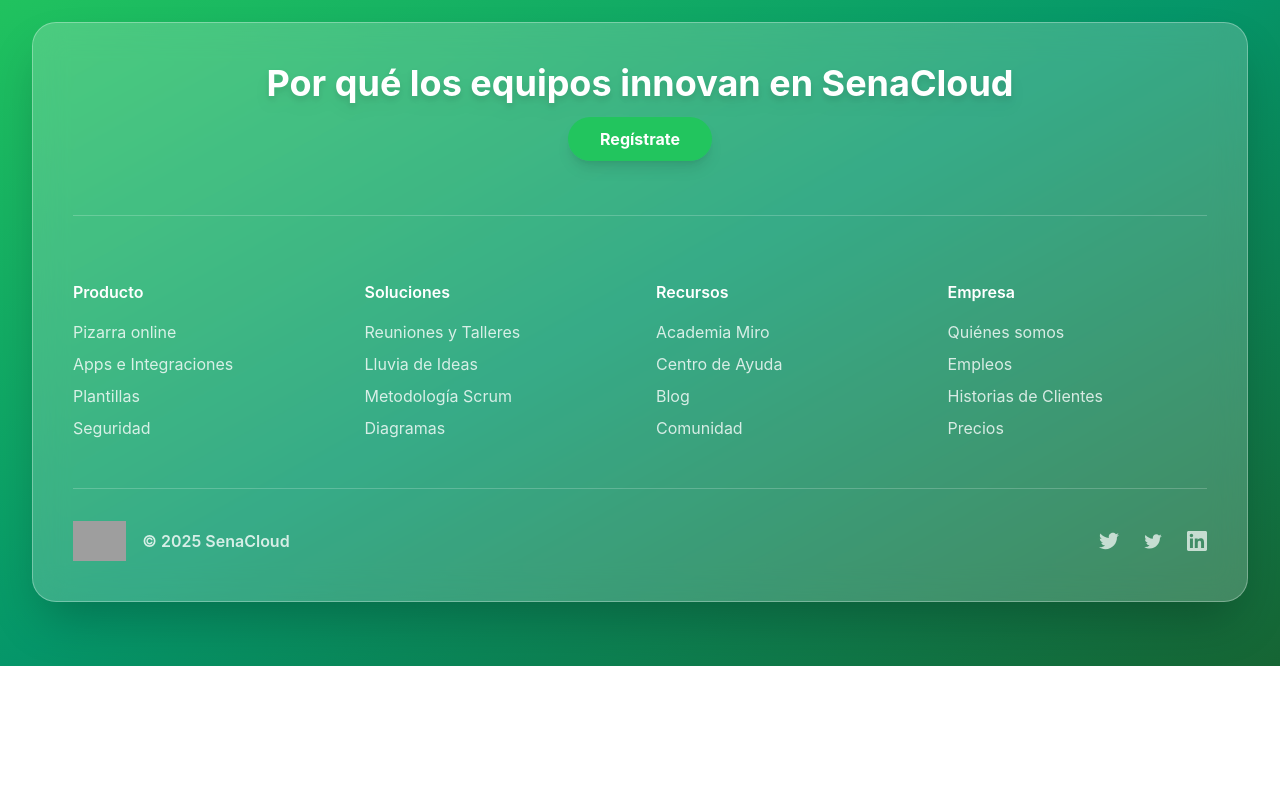
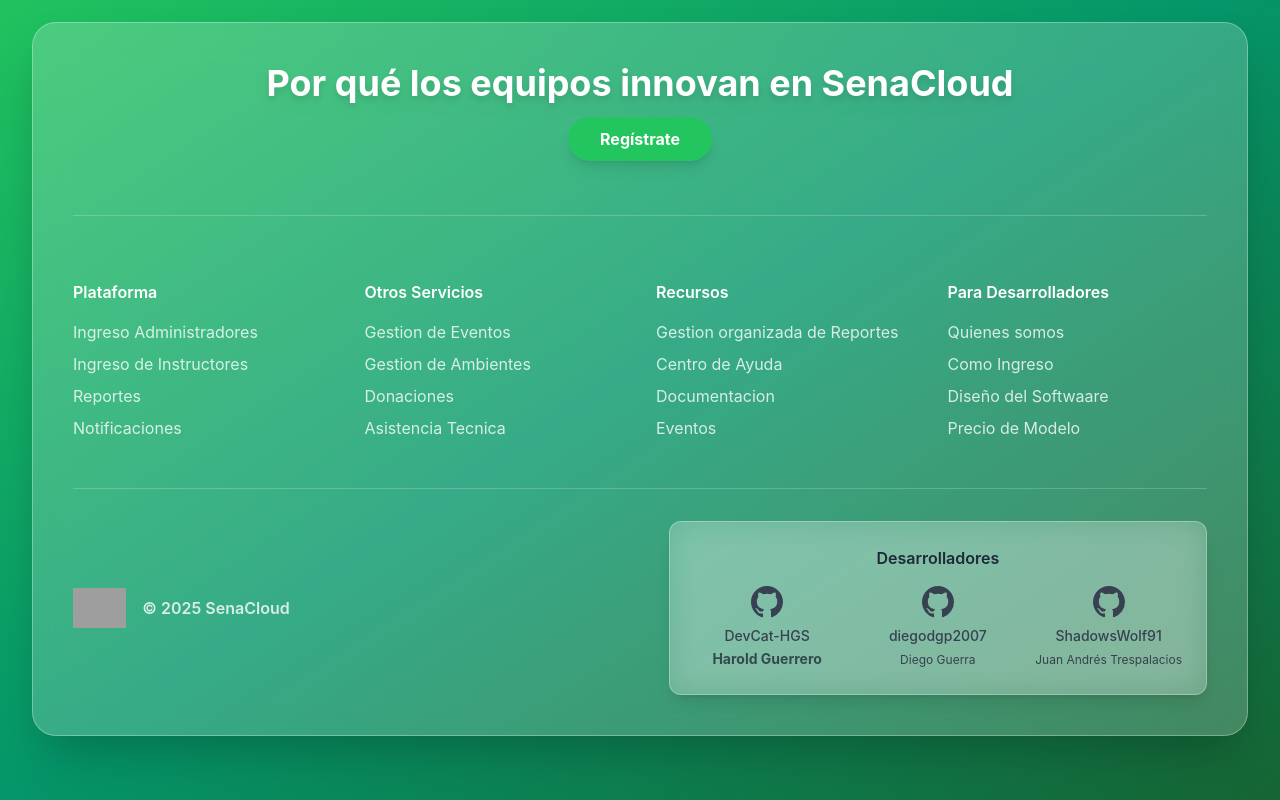
Before and after one commit to DevCat-HGS/SenaCloud, a React (Vite) app: page / in a window 1280 px wide. Shown: the part 4443-5243 px from the top of the page. Before the commit the page ends 5109 px from the top, so only its background shows below. Built offline with nearby package versions, Linux system fonts and the light colour scheme; grey boxes are pictures that could not be loaded.

Commit message:
cambios updaate

```diff
--- a/src/App.tsx
+++ b/src/App.tsx
@@ -114,11 +114,12 @@
                       </svg>
                     </button>
                     <div className="space-y-4">
-                      <a href="#" className="block text-gray-700 hover:text-blue-600 font-medium">Producto</a>
-                      <a href="#" className="block text-gray-700 hover:text-blue-600 font-medium">Soluciones</a>
-                      <a href="#" className="block text-gray-700 hover:text-blue-600 font-medium">Recursos</a>
-                      <a href="#" className="block text-gray-700 hover:text-blue-600 font-medium">Precios</a>
+                      <a href="#" className="block text-gray-700 hover:text-blue-600 font-medium">Funcionalidades</a>
+                      <a href="#" className="block text-gray-700 hover:text-blue-600 font-medium">Eventos</a>
+                      <a href="#" className="block text-gray-700 hover:text-blue-600 font-medium">Gestion de Ambientes</a>
+                      <a href="#" className="block text-gray-700 hover:text-blue-600 font-medium">Donaciones</a>
                       <Link to="/login" className="block text-gray-700 hover:text-blue-600 font-medium">Iniciar sesión</Link>
+                      <Link to="/register" className="block text-gray-700 hover:text-blue-600 font-medium">Registrarse</Link>
                     </div>
                   </div>
                 )}
@@ -450,39 +451,39 @@
 
                   <div className="grid md:grid-cols-4 gap-8 mt-16 pt-16 border-t border-white/20">
                     <div className="hover:scale-105 transition-transform duration-300">
-                      <h4 className="font-semibold mb-4">Producto</h4>
+                      <h4 className="font-semibold mb-4">Plataforma</h4>
                       <ul className="space-y-2 text-white/80">
-                        <li><a href="#" className="hover:text-white transition-colors">Pizarra online</a></li>
-                        <li><a href="#" className="hover:text-white transition-colors">Apps e Integraciones</a></li>
-                        <li><a href="#" className="hover:text-white transition-colors">Plantillas</a></li>
-                        <li><a href="#" className="hover:text-white transition-colors">Seguridad</a></li>
+                        <li><a href="#" className="hover:text-white transition-colors">Ingreso Administradores</a></li>
+                        <li><a href="#" className="hover:text-white transition-colors">Ingreso de Instructores</a></li>
+                        <li><a href="#" className="hover:text-white transition-colors">Reportes</a></li>
+                        <li><a href="#" className="hover:text-white transition-colors">Notificaciones</a></li>
                       </ul>
                     </div>
                     <div className="hover:scale-105 transition-transform duration-300">
-                      <h4 className="font-semibold mb-4">Soluciones</h4>
+                      <h4 className="font-semibold mb-4">Otros Servicios</h4>
                       <ul className="space-y-2 text-white/80">
-                        <li><a href="#" className="hover:text-white transition-colors">Reuniones y Talleres</a></li>
-                        <li><a href="#" className="hover:text-white transition-colors">Lluvia de Ideas</a></li>
-                        <li><a href="#" className="hover:text-white transition-colors">Metodología Scrum</a></li>
-                        <li><a href="#" className="hover:text-white transition-colors">Diagramas</a></li>
+                        <li><a href="#" className="hover:text-white transition-colors">Gestion de Eventos</a></li>
+                        <li><a href="#" className="hover:text-white transition-colors">Gestion de Ambientes</a></li>
+                        <li><a href="#" className="hover:text-white transition-colors">Donaciones</a></li>
+                        <li><a href="#" className="hover:text-white transition-colors">Asistencia Tecnica</a></li>
                       </ul>
                     </div>
                     <div className="hover:scale-105 transition-transform duration-300">
                       <h4 className="font-semibold mb-4">Recursos</h4>
                       <ul className="space-y-2 text-white/80">
-                        <li><a href="#" className="hover:text-white transition-colors">Academia Miro</a></li>
+                        <li><a href="#" className="hover:text-white transition-colors">Gestion organizada de Reportes</a></li>
                         <li><a href="#" className="hover:text-white transition-colors">Centro de Ayuda</a></li>
-                        <li><a href="#" className="hover:text-white transition-colors">Blog</a></li>
-                        <li><a href="#" className="hover:text-white transition-colors">Comunidad</a></li>
+                        <li><a href="#" className="hover:text-white transition-colors">Documentacion</a></li>
+                        <li><a href="#" className="hover:text-white transition-colors">Eventos</a></li>
                       </ul>
                     </div>
                     <div className="hover:scale-105 transition-transform duration-300">
-                      <h4 className="font-semibold mb-4">Empresa</h4>
+                      <h4 className="font-semibold mb-4">Para Desarrolladores</h4>
                       <ul className="space-y-2 text-white/80">
-                        <li><a href="#" className="hover:text-white transition-colors">Quiénes somos</a></li>
-                        <li><a href="#" className="hover:text-white transition-colors">Empleos</a></li>
-                        <li><a href="#" className="hover:text-white transition-colors">Historias de Clientes</a></li>
-                        <li><a href="#" className="hover:text-white transition-colors">Precios</a></li>
+                        <li><a href="#" className="hover:text-white transition-colors">Quienes somos</a></li>
+                        <li><a href="#" className="hover:text-white transition-colors">Como Ingreso</a></li>
+                        <li><a href="#" className="hover:text-white transition-colors">Diseño del Softwaare</a></li>
+                        <li><a href="#" className="hover:text-white transition-colors">Precio de Modelo</a></li>
                       </ul>
                     </div>
                   </div>
@@ -494,24 +495,46 @@
                         alt="SenaCloud"
                         className="h-10 w-auto mr-4 drop-shadow-glow animate-glow"
                       />
-                      <span className="text-white/80 font-semibold">© 2025 SenaCloud</span>
+                      <span className="text-white/80 font-semibold">
+                        © {new Date().getFullYear()} SenaCloud
+                      </span>
+
                     </div>
-                    <div className="flex space-x-6">
-                      <a href="#" className="text-white/70 hover:text-white transition-colors">
-                        <svg className="w-5 h-5" fill="currentColor" viewBox="0 0 24 24">
-                          <path d="M24 4.557c-.883.392-1.832.656-2.828.775 1.017-.609 1.798-1.574 2.165-2.724-.951.564-2.005.974-3.127 1.195-.897-.957-2.178-1.555-3.594-1.555-3.179 0-5.515 2.966-4.797 6.045-4.091-.205-7.719-2.165-10.148-5.144-1.29 2.213-.669 5.108 1.523 6.574-.806-.026-1.566-.247-2.229-.616-.054 2.281 1.581 4.415 3.949 4.89-.693.188-1.452.232-2.224.084.626 1.956 2.444 3.379 4.6 3.419-2.07 1.623-4.678 2.348-7.29 2.04 2.179 1.397 4.768 2.212 7.548 2.212 9.142 0 14.307-7.721 13.995-14.646.962-.695 1.797-1.562 2.457-2.549z"/>
+                    <div className="p-6 bg-white/20 backdrop-blur-lg rounded-xl border border-white/30 shadow-lg">
+                      <h3 className="text-gray-800 font-semibold mb-4 text-center">Desarrolladores</h3>
+                      <div className="grid grid-cols-3 gap-6 justify-items-center">
+                        <div className="text-center">
+                          <a href="https://github.com/DevCat-HGS" target="_blank" rel="noopener noreferrer" className="text-gray-700 hover:text-green-600 transition-colors block">
+                            <svg className="w-8 h-8 mx-auto mb-2" fill="currentColor" viewBox="0 0 24 24">
+                              <path d="M12 0C5.37 0 0 5.37 0 12c0 5.31 3.435 9.795 8.205 11.385.6.105.825-.255.825-.57 0-.285-.015-1.23-.015-2.235-3.015.555-3.795-.735-4.035-1.41-.135-.345-.72-1.41-1.23-1.695-.42-.225-1.02-.78-.015-.795.945-.015 1.62.87 1.845 1.23 1.08 1.815 2.805 1.305 3.495.99.105-.78.42-1.305.765-1.605-2.67-.3-5.46-1.335-5.46-5.925 0-1.305.465-2.385 1.23-3.225-.12-.3-.54-1.53.12-3.18 0 0 1.005-.315 3.3 1.23.96-.27 1.98-.405 3-.405s2.04.135 3 .405c2.295-1.56 3.3-1.23 3.3-1.23.66 1.65.24 2.88.12 3.18.765.84 1.23 1.905 1.23 3.225 0 4.605-2.805 5.625-5.475 5.925.435.375.81 1.095.81 2.22 0 1.605-.015 2.895-.015 3.3 0 .315.225.69.825.57A12.02 12.02 0 0024 12c0-6.63-5.37-12-12-12z"/>
                             </svg>
+                            <span className="text-sm font-medium block">DevCat-HGS</span>
+                            <span className="text-sm text-gray-900 font-bold animate-pulse">
+                              Harold Guerrero
+                            </span>
+
+
                           </a>
-                      <a href="#" className="text-white/70 hover:text-white transition-colors">
-                        <svg className="w-5 h-5" fill="currentColor" viewBox="0 0 24 24">
-                          <path d="M22.46 6c-.77.35-1.6.58-2.46.69.88-.53 1.56-1.37 1.88-2.38-.83.5-1.75.85-2.72 1.05C18.37 4.5 17.26 4 16 4c-2.35 0-4.27 1.92-4.27 4.29 0 .34.04.67.11.98C8.28 9.09 5.11 7.38 3 4.79c-.37.63-.58 1.37-.58 2.15 0 1.49.75 2.81 1.91 3.56-.71 0-1.37-.2-1.95-.5v.03c0 2.08 1.48 3.82 3.44 4.21a4.22 4.22 0 0 1-1.93.07 4.28 4.28 0 0 0 4 2.98 8.521 8.521 0 0 1-5.33 1.84c-.34 0-.68-.02-1.02-.06C3.44 20.29 5.7 21 8.12 21 16 21 20.33 14.46 20.33 8.79c0-.19 0-.37-.01-.56.84-.6 1.56-1.36 2.14-2.23z"/>
+                        </div>
+                        <div className="text-center">
+                          <a href="https://github.com/diegodgp2007" target="_blank" rel="noopener noreferrer" className="text-gray-700 hover:text-green-600 transition-colors block">
+                            <svg className="w-8 h-8 mx-auto mb-2" fill="currentColor" viewBox="0 0 24 24">
+                              <path d="M12 0C5.37 0 0 5.37 0 12c0 5.31 3.435 9.795 8.205 11.385.6.105.825-.255.825-.57 0-.285-.015-1.23-.015-2.235-3.015.555-3.795-.735-4.035-1.41-.135-.345-.72-1.41-1.23-1.695-.42-.225-1.02-.78-.015-.795.945-.015 1.62.87 1.845 1.23 1.08 1.815 2.805 1.305 3.495.99.105-.78.42-1.305.765-1.605-2.67-.3-5.46-1.335-5.46-5.925 0-1.305.465-2.385 1.23-3.225-.12-.3-.54-1.53.12-3.18 0 0 1.005-.315 3.3 1.23.96-.27 1.98-.405 3-.405s2.04.135 3 .405c2.295-1.56 3.3-1.23 3.3-1.23.66 1.65.24 2.88.12 3.18.765.84 1.23 1.905 1.23 3.225 0 4.605-2.805 5.625-5.475 5.925.435.375.81 1.095.81 2.22 0 1.605-.015 2.895-.015 3.3 0 .315.225.69.825.57A12.02 12.02 0 0024 12c0-6.63-5.37-12-12-12z"/>
                             </svg>
+                            <span className="text-sm font-medium block">diegodgp2007</span>
+                            <span className="text-xs text-gray-700">Diego Guerra</span>
                           </a>
-                      <a href="#" className="text-white/70 hover:text-white transition-colors">
-                        <svg className="w-5 h-5" fill="currentColor" viewBox="0 0 24 24">
-                          <path d="M20.447 20.452h-3.554v-5.569c0-1.328-.027-3.037-1.852-3.037-1.853 0-2.136 1.445-2.136 2.939v5.667H9.351V9h3.414v1.561h.046c.477-.9 1.637-1.85 3.37-1.85 3.601 0 4.267 2.37 4.267 5.455v6.286zM5.337 7.433c-1.144 0-2.063-.926-2.063-2.065 0-1.138.92-2.063 2.063-2.063 1.14 0 2.064.925 2.064 2.063 0 1.139-.925 2.065-2.064 2.065zm1.782 13.019H3.555V9h3.564v11.452zM22.225 0H1.771C.792 0 0 .774 0 1.729v20.542C0 23.227.792 24 1.771 24h20.451C23.2 24 24 23.227 24 22.271V1.729C24 .774 23.2 0 22.222 0h.003z"/>
+                        </div>
+                        <div className="text-center">
+                          <a href="https://github.com/ShadowsWolf91" target="_blank" rel="noopener noreferrer" className="text-gray-700 hover:text-green-600 transition-colors block">
+                            <svg className="w-8 h-8 mx-auto mb-2" fill="currentColor" viewBox="0 0 24 24">
+                              <path d="M12 0C5.37 0 0 5.37 0 12c0 5.31 3.435 9.795 8.205 11.385.6.105.825-.255.825-.57 0-.285-.015-1.23-.015-2.235-3.015.555-3.795-.735-4.035-1.41-.135-.345-.72-1.41-1.23-1.695-.42-.225-1.02-.78-.015-.795.945-.015 1.62.87 1.845 1.23 1.08 1.815 2.805 1.305 3.495.99.105-.78.42-1.305.765-1.605-2.67-.3-5.46-1.335-5.46-5.925 0-1.305.465-2.385 1.23-3.225-.12-.3-.54-1.53.12-3.18 0 0 1.005-.315 3.3 1.23.96-.27 1.98-.405 3-.405s2.04.135 3 .405c2.295-1.56 3.3-1.23 3.3-1.23.66 1.65.24 2.88.12 3.18.765.84 1.23 1.905 1.23 3.225 0 4.605-2.805 5.625-5.475 5.925.435.375.81 1.095.81 2.22 0 1.605-.015 2.895-.015 3.3 0 .315.225.69.825.57A12.02 12.02 0 0024 12c0-6.63-5.37-12-12-12z"/>
                             </svg>
+                            <span className="text-sm font-medium block">ShadowsWolf91</span>
+                            <span className="text-xs text-gray-700">Juan Andrés Trespalacios</span>
                           </a>
+                        </div>
+                      </div>
                     </div>
                   </div>
                 </div>
```
Lines whose indentation alone changed are shown as unchanged.
